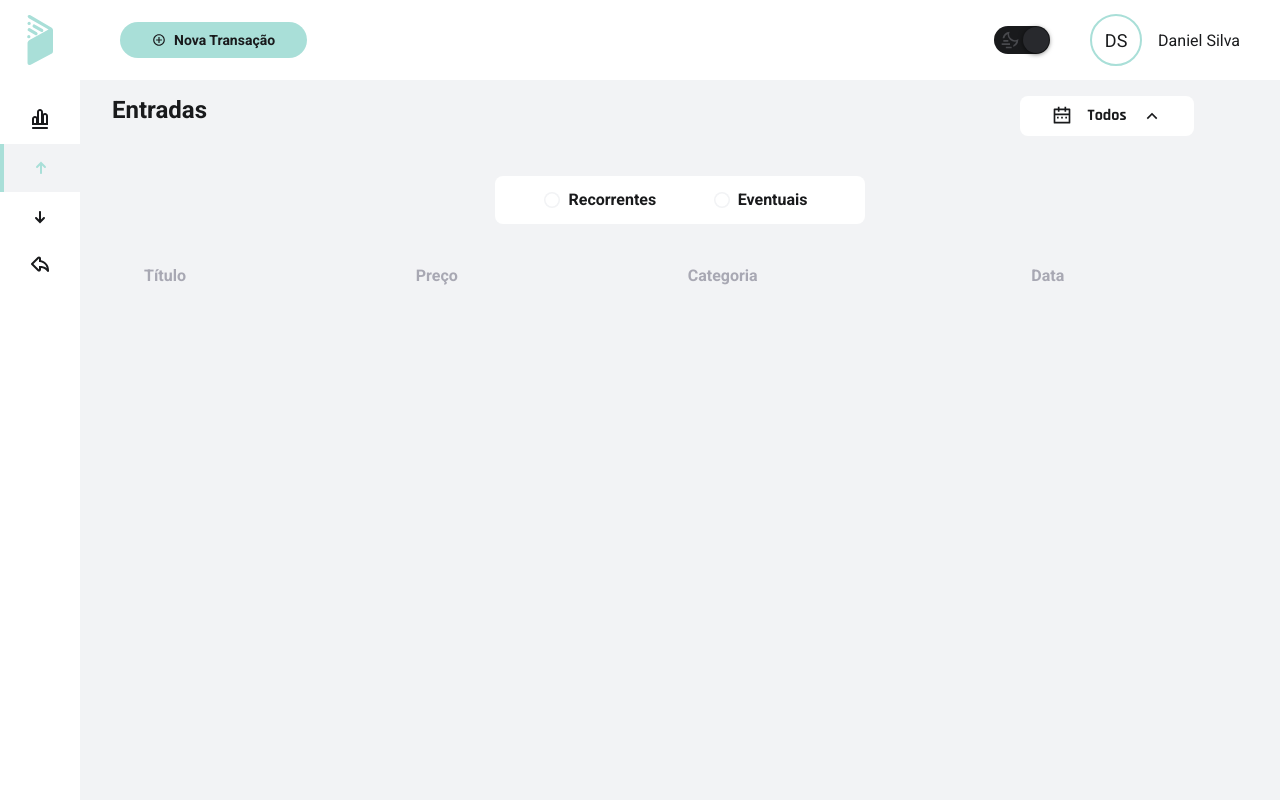
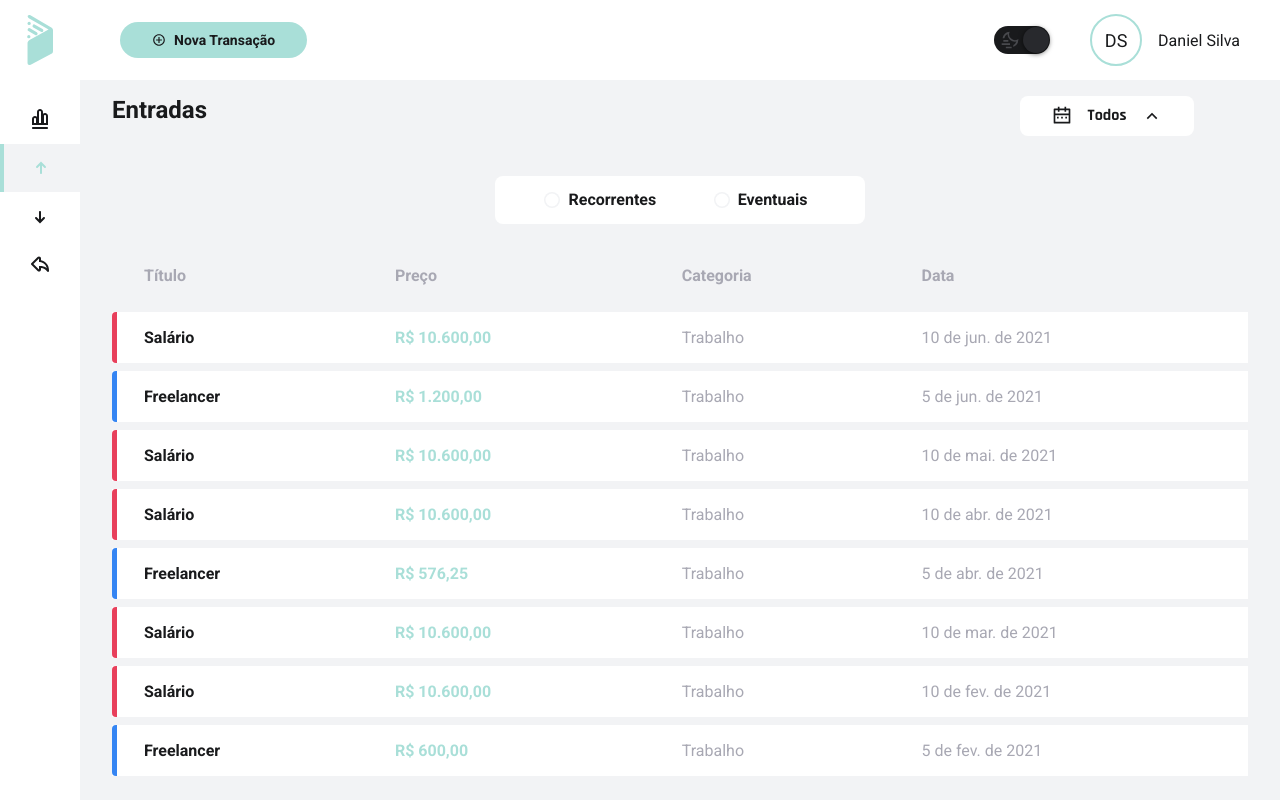
Before and after one commit to dfsilva-dxp/minha-carteira, a React (Create React App) app: page /transacoes/entradas in a window 1280 px wide. Built offline with nearby package versions, Linux system fonts and the light colour scheme; data requests are answered from the project's data file.

Commit message:
feat: recebendo as transactions, filtrando por tipo e passando para a lista

```diff
--- a/src/pages/Transactions/index.tsx
+++ b/src/pages/Transactions/index.tsx
@@ -1,4 +1,7 @@
+import { useEffect, useState } from "react";
 import { useParams } from "react-router";
+
+import { useTransaction } from "../../hooks/useTransaction";
 
 import PageContentTitle from "../../components/PageContentTitle";
 import RadioButtonTransactionType from "../../components/RadioButtonTransactionType";
@@ -6,14 +9,38 @@ import TransactionTable from "../../components/TransactionTable";
 
 import * as S from "./styles";
 
+type Transaction = {
+  id: number;
+  title: string;
+  amount: number;
+  type: string;
+  category: string;
+  frequency: string;
+  create_at: string;
+};
+
 const Transactions = () => {
+  const [transactionsFilter, setTransactionsFilter] = useState<Transaction[]>(
+    []
+  );
   const { type } = useParams();
+  const { transactions } = useTransaction();
+
+  const transactionType = type === "saidas" ? "withdraw" : "deposit";
+
+  useEffect(() => {
+    const response = transactions.filter(
+      (item) => item.type === transactionType
+    );
+
+    setTransactionsFilter(response);
+  }, [transactionType, transactions]);
 
   return (
     <S.Container>
       <PageContentTitle title={type} />
       <RadioButtonTransactionType />
-      <TransactionTable />
+      <TransactionTable transactions={transactionsFilter} />
     </S.Container>
   );
 };
```
